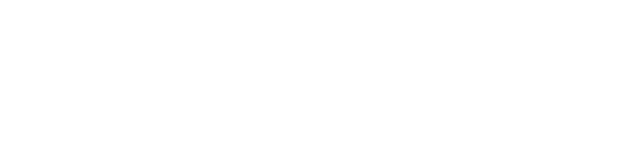
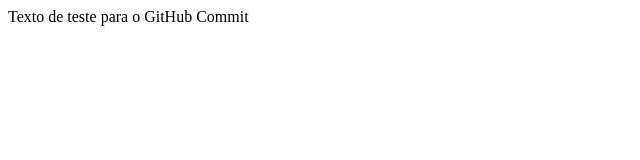
Before and after one commit to RenatoFalchi/new-repo, a plain HTML site: page index.html in a window 1280 px wide. Shown: the whole page, without its empty margins (0-640 px from the left). Drawn offline with Linux system fonts and the light colour scheme.

Commit message:
Add p tag

```diff
--- a/index.html
+++ b/index.html
@@ -1 +1,3 @@
-<header></header>
+<header>
+  <p>Texto de teste para o GitHub Commit</p>
+</header>
```
